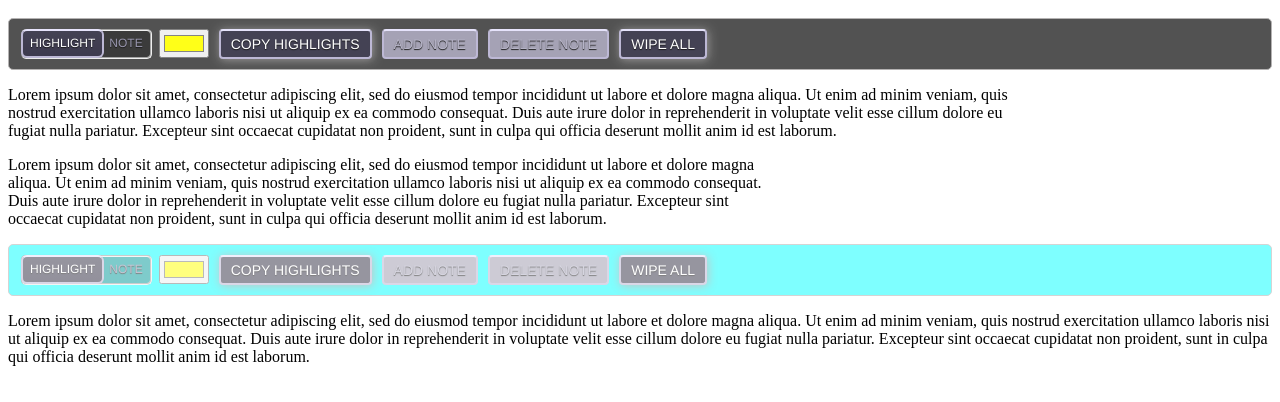
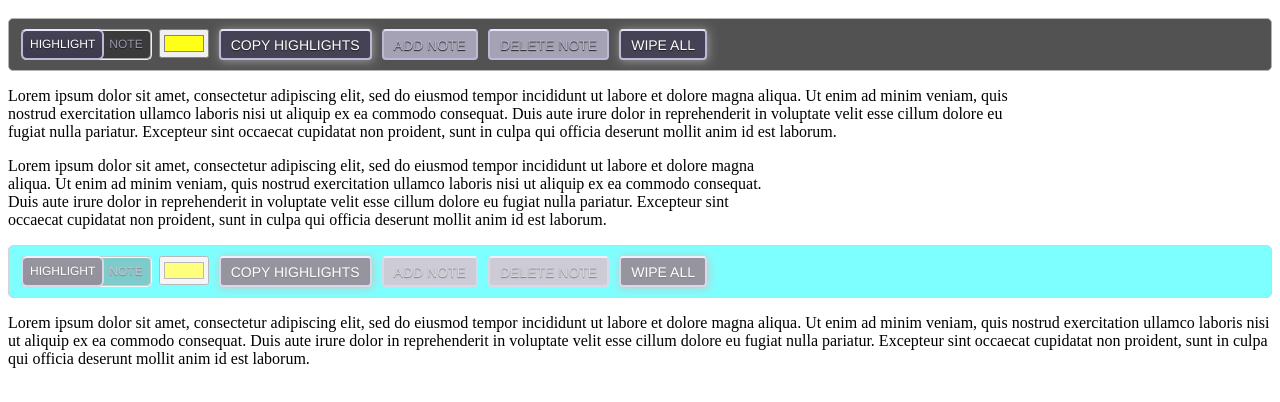
Before and after one commit to OoaLH/EasyNote.js, a plain HTML site: page examples.html in a window 1280 px wide. Shown: the part 48-450 px from the top of the page. Drawn offline with nearby package versions, Linux system fonts and the light colour scheme.

Commit message:
Update styles.css

```diff
--- a/styles.css
+++ b/styles.css
@@ -26,7 +26,7 @@
 .mode-picker-label {
   display: inline-block;
   font-family: "Helvetica Neue", Helvetica, Arial, sans-serif;
-  line-height: 25px;
+  line-height: 27px;
   vertical-align: top;
   cursor: pointer;
 }
```
